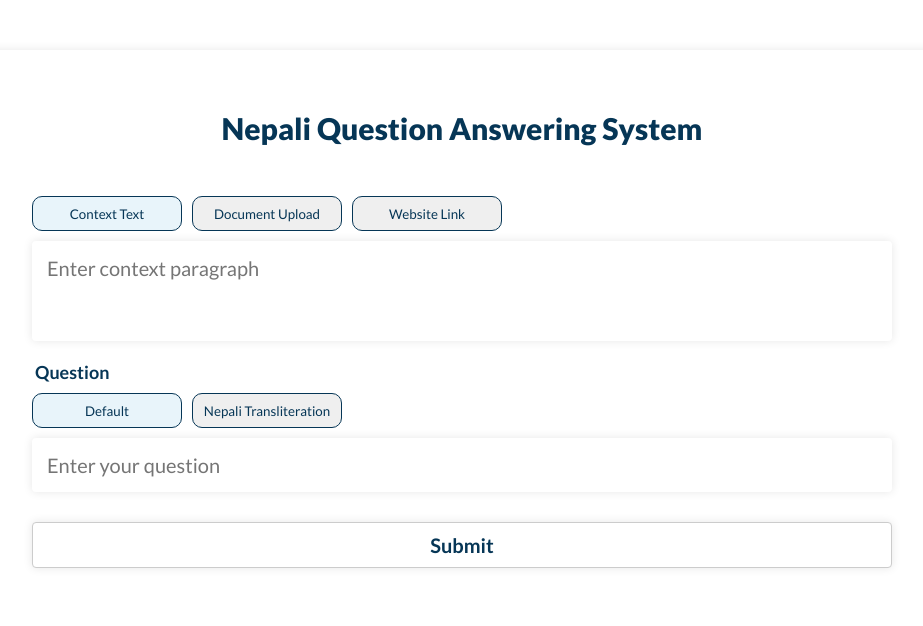
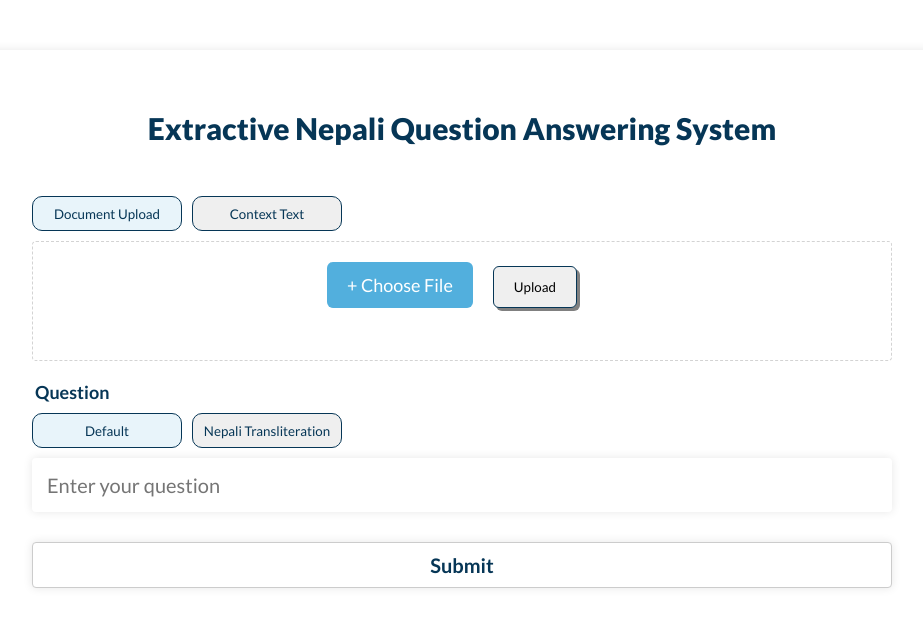
Before and after one commit to Yunika-Bajracharya/Extractive-Nepali-QA, a React (Vite) app in the folder frontend/: page / in a window 1280 px wide. Shown: the top 626 px of the page, without its empty margins (178-1101 px from the left). Built offline with nearby package versions, Linux system fonts and the light colour scheme.

Commit message:
document upload ui update

```diff
--- a/frontend/src/components/QAComponent.css
+++ b/frontend/src/components/QAComponent.css
@@ -80,7 +80,7 @@ h1 {
 }
 
 .fileupload-section {
-  height: 100px;
+  height: 120px;
   margin-bottom: 20px;
   border-radius: 4px;
   border: 1px dashed rgb(211, 211, 211);
@@ -88,27 +88,75 @@ h1 {
   position: relative;
 }
 
-.fileupload-input {
-  margin: 15px 0 10px 120px;
+.fileupload-form {
+  align-items: center;
+  text-align: center;
+  margin-top: 20px;
+}
+
+.file-upload-label {
+  display: inline-block;
+  padding: 12px 20px;
+  background-color: #52afdd;
+  color: #fff;
+  border-radius: 6px;
+  cursor: pointer;
+  transition: background-color 0.3s ease;
+  margin-right: 20px;
+}
+
+.file-upload-label:hover {
+  background-color: #4e96c0;
+}
+
+.file-upload-input {
+  display: none;
 }
 
 .fileupload-submit {
-  position: absolute;
-  top: 70%;
-  left: 50%;
-  transform: translate(-50%, -50%);
-  padding: 6px 18px;
-  border-radius: 10px;
+  display: inline-block;
+  padding: 12px 20px;
+  color: black;
+  border-radius: 6px;
+  border: none;
   border: 1px solid #063656;
   cursor: pointer;
-  color: #063656;
-  font-weight: 700;
+  transition: background-color 0.3s ease;
+  margin-right: 20px;
+  box-shadow: 3px 3px gray;
 }
 
 .fileupload-submit:hover {
   font-weight: 900;
   color: #0278b1;
   border: 1px solid #0278b1;
+  box-shadow: 3px 3px #0278b1;
+}
+
+.uploaded-submit-button {
+  background-color: rgb(195, 244, 195);
+  display: inline-block;
+  padding: 12px 20px;
+  color: black;
+  border-radius: 6px;
+  border: none;
+  border: 1px solid #063656;
+  transition: background-color 0.3s ease;
+  margin-right: 20px;
+  box-shadow: 3px 3px gray;
+}
+
+.file-upload-info {
+  margin-top: 20px;
+}
+
+.file-upload-info span {
+  font-weight: bold;
+}
+
+.upload-success-message {
+  color: green;
+  /* margin-top: 10px; */
 }
 
 .input-field {
--- a/frontend/src/components/QAComponent.tsx
+++ b/frontend/src/components/QAComponent.tsx
@@ -6,8 +6,8 @@ import { ReactTransliterate, Language } from "react-transliterate";
 // import "react-transliterate/dist/index.css";
 
 enum InputType {
-  ContextText = 1,
-  DocumentUpload,
+  DocumentUpload = 1,
+  ContextText,
   WebsiteLink,
 }
 
@@ -25,8 +25,11 @@ const QAComponent = () => {
   const [loading, setLoading] = useState<boolean>(false);
   const [error, setError] = useState<string>("");
   const [file, setFile] = useState<File | null>(null);
-  const [inputType, setInputType] = useState<InputType>(InputType.ContextText);
+  const [inputType, setInputType] = useState<InputType>(
+    InputType.DocumentUpload
+  );
   const [websiteLink, setWebsiteLink] = useState<string>("");
+  const [uploadSuccess, setUploadSuccess] = useState<boolean>(false);
 
   // Transliteration states
   const [text, setText] = useState("");
@@ -80,6 +83,7 @@ const QAComponent = () => {
 
       if (response.ok) {
         console.log("File upload success");
+        setUploadSuccess(true);
       } else {
         console.log("Failed to upload file");
       }
@@ -91,21 +95,10 @@ const QAComponent = () => {
   return (
     <div className="container">
       <header>
-        <h1>Nepali Question Answering System</h1>
+        <h1>Extractive Nepali Question Answering System</h1>
       </header>
       <section className="input-section">
         <div>
-          <button
-            className={`input-section-button ${
-              inputType == InputType.ContextText ? "blue" : ""
-            }`}
-            onClick={() => {
-              setInputType(InputType.ContextText);
-              setFile(null);
-            }}
-          >
-            Context Text
-          </button>
           <button
             className={`input-section-button ${
               inputType == InputType.DocumentUpload ? "blue" : ""
@@ -119,13 +112,55 @@ const QAComponent = () => {
           </button>
           <button
             className={`input-section-button ${
+              inputType == InputType.ContextText ? "blue" : ""
+            }`}
+            onClick={() => {
+              setInputType(InputType.ContextText);
+              setFile(null);
+              setUploadSuccess(false);
+            }}
+          >
+            Context Text
+          </button>
+          {/* <button
+            className={`input-section-button ${
               inputType == InputType.WebsiteLink ? "blue" : ""
             }`}
             onClick={() => setInputType(InputType.WebsiteLink)}
           >
             Website Link
-          </button>
+          </button> */}
         </div>
+
+        {inputType === InputType.DocumentUpload && (
+          <div className="fileupload-section">
+            <form onSubmit={handleFileUpload} className="fileupload-form">
+              <label htmlFor="file-upload" className="file-upload-label">
+                <span className="file-upload-icon">+</span> Choose File
+              </label>
+              <input
+                type="file"
+                id="file-upload"
+                onChange={handleFileInputChange}
+                className="file-upload-input"
+                onClick={() => setUploadSuccess(false)}
+              />
+              <button
+                type="submit"
+                className={
+                  uploadSuccess ? "uploaded-submit-button" : "fileupload-submit"
+                }
+              >
+                {uploadSuccess ? "File Uploaded" : "Upload"}
+              </button>
+            </form>
+            {file && (
+              <p className="file-upload-info">
+                Selected file: <span>{file.name}</span>
+              </p>
+            )}
+          </div>
+        )}
 
         {inputType == InputType.ContextText && (
           <textarea
@@ -142,20 +177,7 @@ const QAComponent = () => {
             }}
           />
         )}
-        {inputType == InputType.DocumentUpload && (
-          <div className="fileupload-section">
-            <form onSubmit={handleFileUpload}>
-              <input
-                type="file"
-                onChange={handleFileInputChange}
-                className="fileupload-input"
-              />
-              <button type="submit" className="fileupload-submit">
-                Upload
-              </button>
-            </form>
-          </div>
-        )}
+
         {inputType == InputType.WebsiteLink && (
           <>
             <input
```
